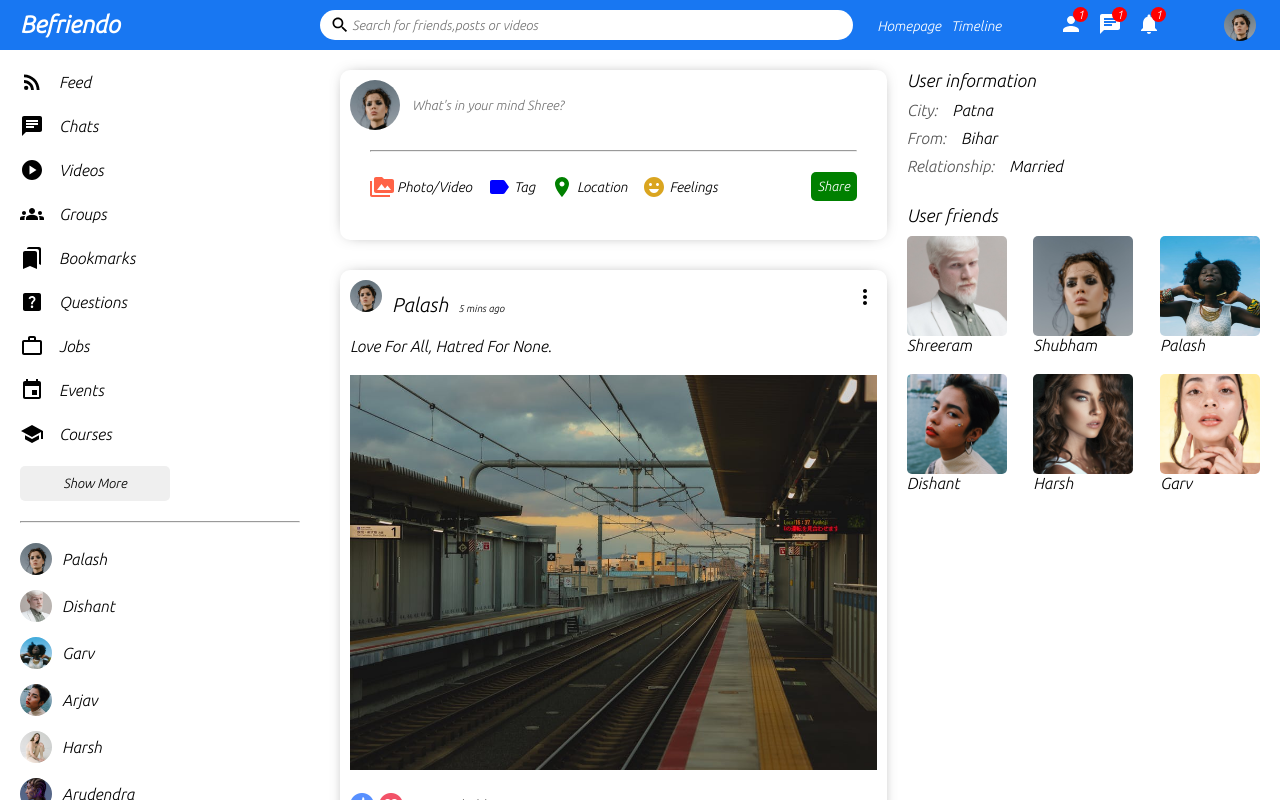
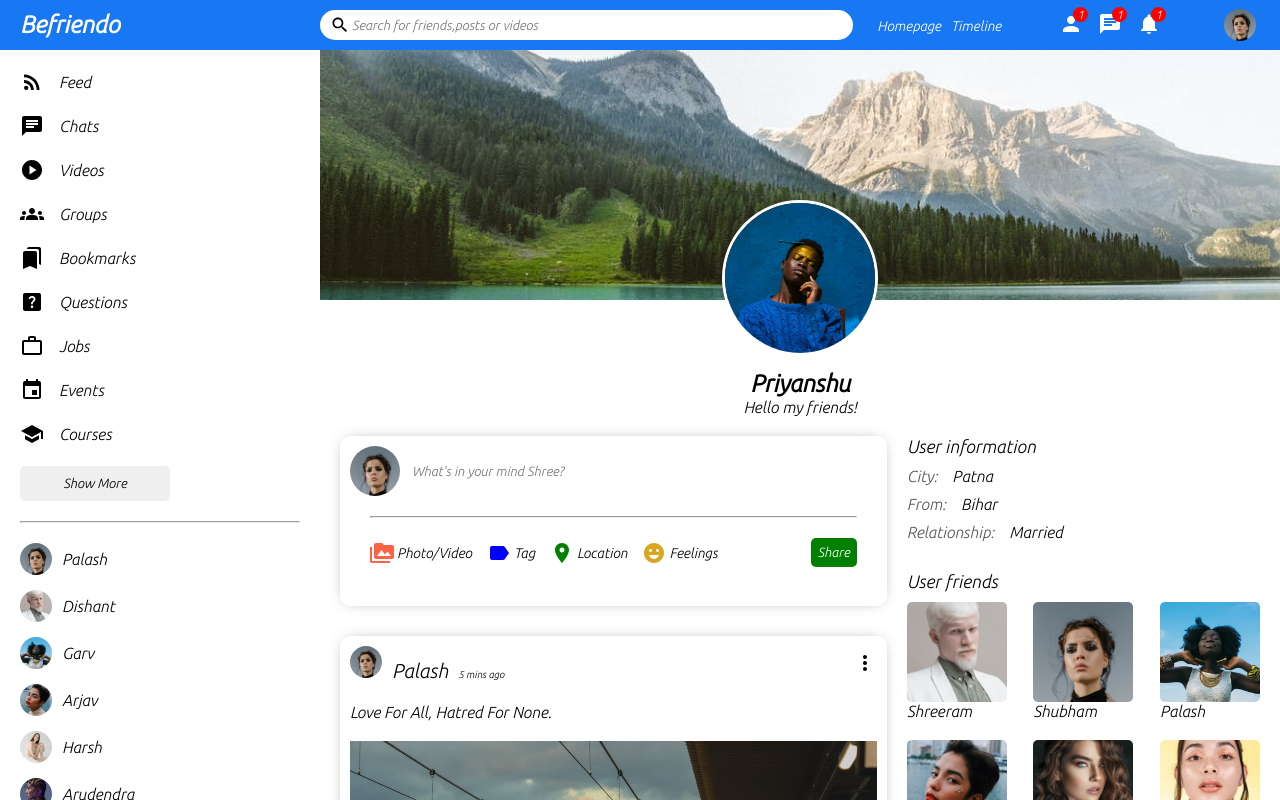
Before and after one commit to Shreeramsaran/Befriendo, a React (Create React App) app in the folder client/: page / in a window 1280 px wide. Shown: the top 800 px of the page. Built offline with nearby package versions, Linux system fonts and the light colour scheme; a web font is replaced by a local one.

Commit message:
Created Register and Login Page

```diff
--- a/client/src/App.js
+++ b/client/src/App.js
@@ -1,11 +1,11 @@
 import Home from "./pages/home/Home";
 import Profile from "./pages/profile/Profile";
 
-import Login from "./pages/login/Login"
-import Register from "./pages/register/Register";
+
 function App() {
   return (
-    <Home/>
+   // <Home/>
+    <Profile/>
   );
 }
 
```
